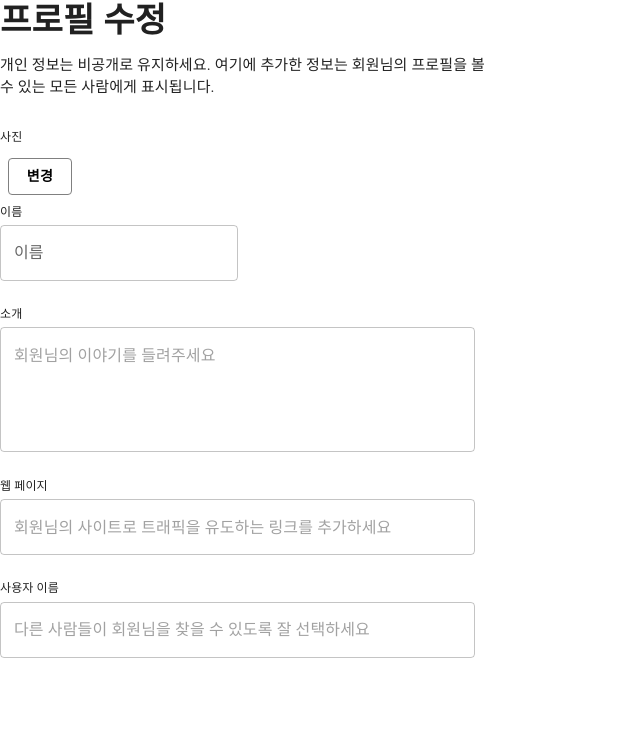
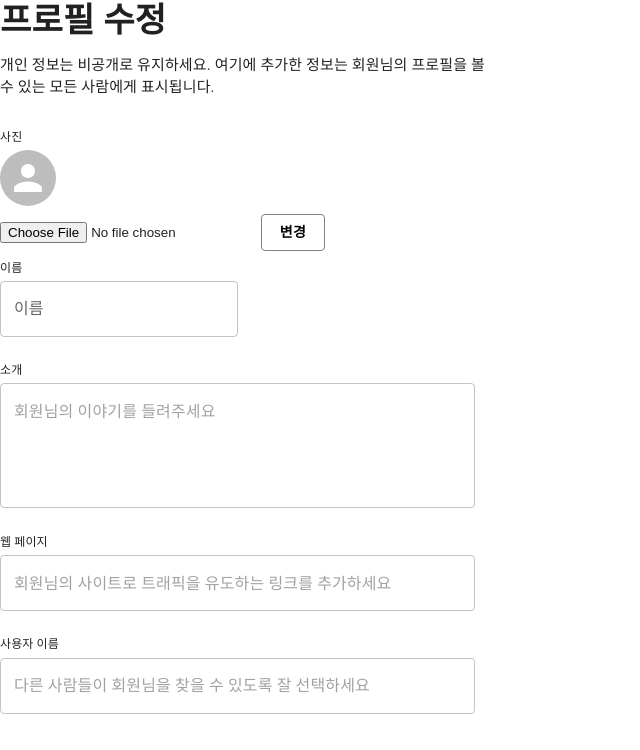
Before and after one commit to whatiiiii/kosmo-proj-final, a React (Vite) app in the folder frontend/: page /editprofilepage in a window 1280 px wide. Shown: the top 750 px of the page, without its empty margins (0-640 px from the left). Built offline with nearby package versions, Linux system fonts and the light colour scheme.

Commit message:
Edit Profile

```diff
--- a/frontend/src/components/EditProfilePage.tsx
+++ b/frontend/src/components/EditProfilePage.tsx
@@ -2,9 +2,40 @@ import Box from "@mui/material/Box";
 import Typography from "@mui/material/Typography";
 import Button from "@mui/material/Button";
 import { TextField } from "@mui/material";
+import { useRef, useState } from "react";
 //import Button from "@mui/material-next/Button";
+import Avatar from "@mui/material/Avatar";
 
 export default function EditProfilePage() {
+  //이미지 초기값 state
+  const [imgFile, setimgFile] = useState<string>("");
+  const fileInput = useRef<HTMLInputElement | null>(null);
+
+  const onChange = () => {
+    let file: File | null = null;
+    if (fileInput.current?.files != null) {
+      file = fileInput.current?.files[0];
+    } else {
+      setimgFile(
+        "https://cdn.pixabay.com/photo/2015/10/05/22/37/blank-profile-picture-973460_1280.png",
+      );
+      return;
+    }
+    const reader: FileReader = new FileReader();
+    if (file) {
+      reader.readAsDataURL(file);
+      reader.onload = () => {
+        if (reader.result === "string") {
+          setimgFile(reader.result);
+        }
+      };
+    }
+  };
+  const handleImageClick = () => {
+    if (fileInput.current) {
+      fileInput.current.click(); // input 클릭 이벤트를 발생시킵니다.
+    }
+  };
   return (
     <Box sx={{ width: "100%", maxWidth: 500 }}>
       <Typography variant="h4" gutterBottom fontWeight="bold">
@@ -18,6 +49,32 @@ export default function EditProfilePage() {
       <Typography gutterBottom fontSize={12}>
         사진
       </Typography>
+      {!imgFile && (
+        <Avatar
+          alt="Basic Avatar"
+          sx={{ width: 56, height: 56 }}
+          variant="circular"
+        />
+      )}
+      {imgFile && (
+        <Avatar
+          alt="Basic Avatar"
+          src={imgFile}
+          sx={{ width: 56, height: 56 }}
+          variant="circular"
+        />
+      )}
+
+      {/* 사진바꾸기 기능  */}
+      <input
+        type="file"
+        // style={{ display: "none" }}
+        accept="image/jpg, image/png, image/jpeg"
+        name="profile_img"
+        onChange={onChange}
+        ref={fileInput}
+      />
+
       <Button
         variant="outlined"
         sx={{
@@ -26,6 +83,9 @@ export default function EditProfilePage() {
           borderColor: "gray",
           bgcolor: "background.paper",
           fontWeight: "bold",
+        }}
+        onClick={() => {
+          onChange;
         }}
       >
         변경
```
